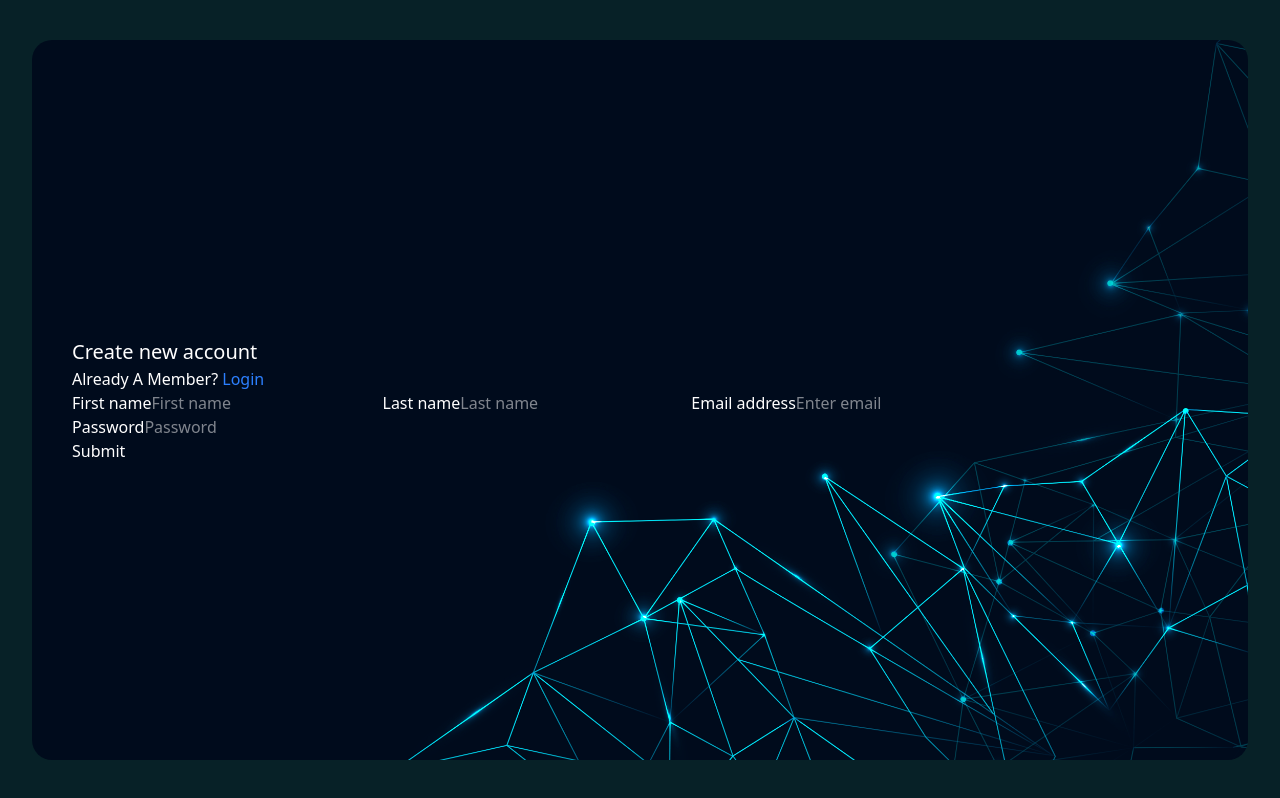
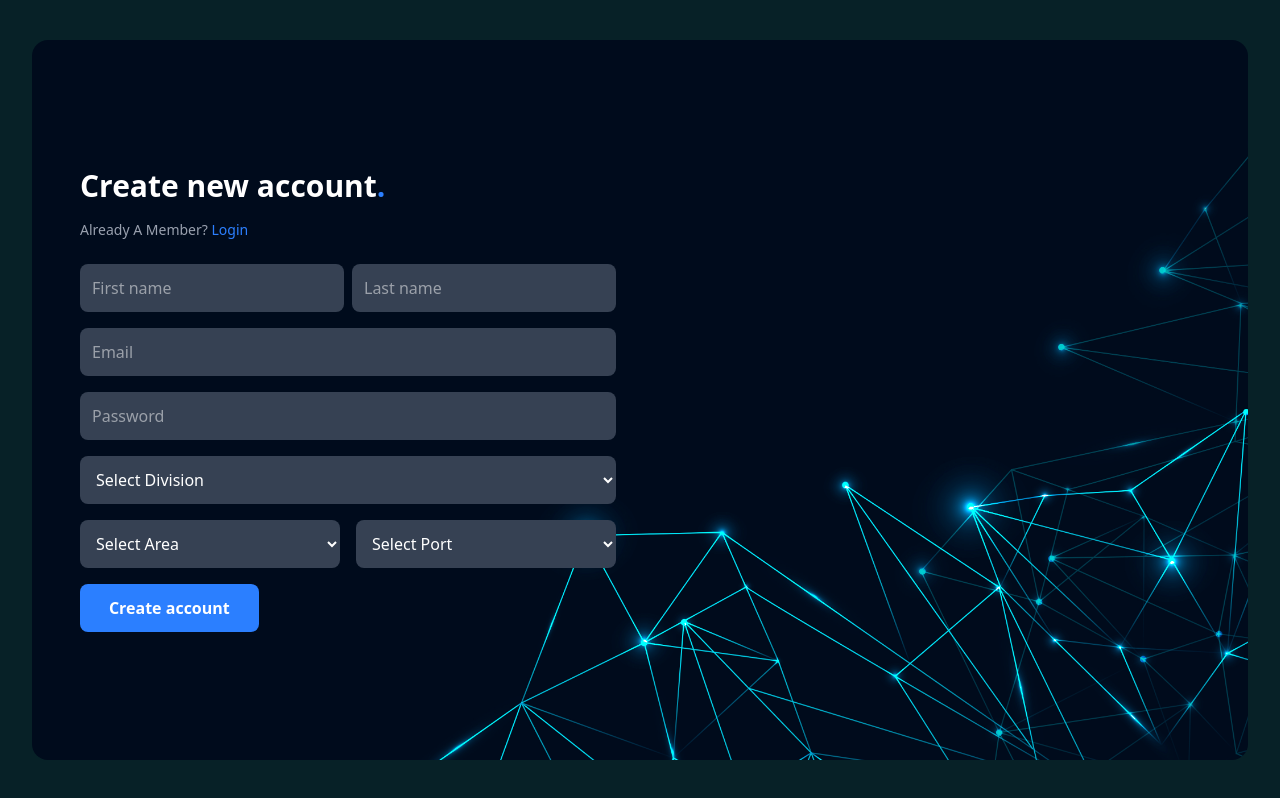
Before and after one commit to Tarikul3639/ELECTRIFIERS, a React (Vite) app in the folder Client/: page /registration in a window 1280 px wide. Built offline with nearby package versions, Linux system fonts and the light colour scheme.

Commit message:
Login & Registration

```diff
--- a/Client/package.json
+++ b/Client/package.json
@@ -13,6 +13,7 @@
     "@tailwindcss/vite": "^4.0.9",
     "react": "^19.0.0",
     "react-dom": "^19.0.0",
+    "react-router-dom": "^7.4.0",
     "tailwindcss": "^4.0.9"
   },
   "devDependencies": {
--- a/Client/src/App/App.jsx
+++ b/Client/src/App/App.jsx
@@ -1,11 +1,17 @@
-import Registration from '../Page/Registration.jsx';
+import { BrowserRouter, Routes, Route } from "react-router-dom";
+import Login from "../Page/Login.jsx";
+import Registration from "../Page/Registration.jsx";
+
 function App() {
-
   return (
-    <>
-      <Registration></Registration>
-    </>
-  )
+    <BrowserRouter>
+      <Routes>
+        <Route path="/" element={<Login />} />
+        <Route path="/login" element={<Login />} />
+        <Route path="/registration" element={<Registration />} />
+      </Routes>
+    </BrowserRouter>
+  );
 }
 
-export default App
+export default App;
--- /dev/null
+++ b/Client/src/Page/Login.jsx
@@ -0,0 +1,83 @@
+import background from "../assets/Image/background.jpg";
+import { useNavigate } from "react-router-dom";
+import { useState } from "react";
+
+const Login = () => {
+  const navigate = useNavigate();
+  const [rememberMe, setRememberMe] = useState(true);
+
+  const handleClickForRegistration = () => {
+    navigate("/registration");
+  };
+
+  const handleForgotPassword = () => {
+    // Navigate to the Forgot Password page (you can create this page later)
+    navigate("/forgot-password");
+  };
+
+  const handleRememberMeChange = () => {
+    setRememberMe(!rememberMe);
+  };
+
+  return (
+    <div
+      className="min-h-screen w-full sm:min-h-[90vh] sm:w-[95vw] bg-[#004355] bg-cover bg-center bg-no-repeat sm:bg-fixed sm:rounded-2xl flex flex-col justify-center p-4 sm:p-6 overflow-hidden"
+      style={{ backgroundImage: `url(${background})` }}
+    >
+      {/* Left side */}
+      <div className="w-full sm:w-2/3 lg:w-2/4 p-6">
+        <h1 className="text-2xl sm:text-3xl font-bold mb-4">
+          Access your account<span className="text-blue-500">.</span>
+        </h1>
+        <p className="text-gray-400 text-sm mb-6">
+          Don&apos;t have an account?{" "}
+          <span
+            className="text-blue-500 cursor-pointer"
+            onClick={handleClickForRegistration}
+          >
+            Sign up
+          </span>
+        </p>
+        <form className="space-y-5">
+            <input
+              type="email"
+              placeholder="Email"
+              className="w-full p-3 bg-gray-700 text-white rounded-lg focus:outline-none"
+            />
+            <input
+              type="password"
+              placeholder="Password"
+              className="w-full p-3 bg-gray-700 text-white rounded-lg focus:outline-none"
+            />
+            <div className="flex items-center justify-between">
+              <div className="flex items-center">
+                <input
+                  type="checkbox"
+                  checked={rememberMe}
+                  onChange={handleRememberMeChange}
+                  className="w-4 h-4 border-2 border-gray-500 rounded-sm checked:bg-blue-1200 focus:outline-none"
+                />
+                <span className="pl-2 text-gray-200 text-sm">Remember me</span>
+              </div>
+              <div className="text-right">
+                <span
+                  className="text-blue-500 text-sm cursor-pointer"
+                  onClick={handleForgotPassword}
+                >
+                  Forgot Password?
+                </span>
+              </div>
+            </div>
+            <button
+              type="submit"
+              className="sm:w-1/3 md:w-1/3 lg:w-2/4 p-3 rounded-lg hover:bg-blue-600 cursor-pointer bg-blue-500 text-white text-xs sm:text-base font-sans font-semibold"
+            >
+              Login account
+            </button>
+        </form>
+      </div>
+    </div>
+  );
+};
+
+export default Login;
--- a/Client/src/Page/Registration.jsx
+++ b/Client/src/Page/Registration.jsx
@@ -1,29 +1,174 @@
-//Client\src\Page\Login.jsx
-import background from '../assets/Image/background.jpg';
+import background from "../assets/Image/background.jpg";
+import { useNavigate } from "react-router-dom";
+import { useState } from "react";
+
 const Registration = () => {
+  const navigate = useNavigate();
+  const [division, setDivision] = useState("");
+  const [area, setArea] = useState("");
+  const [port, setPort] = useState("");
+
+  const handleClickForLogin = () => {
+    navigate("/login");
+  };
+
+  // Example data, replace with actual values
+  const divisions = ["Dhaka", "Chittagong", "Rajshahi", "Khulna"];
+  const areas = {
+    Dhaka: ["Dhanmondi", "Uttara", "Gulshan"],
+    Chittagong: ["Pahartali", "Nasirabad", "Halishahar"],
+    Rajshahi: ["Rajpara", "Boalia", "Shalbagan"],
+    Khulna: ["Sonadanga", "Khalishpur", "Daulatpur"],
+  };
+
+  const ports = {
+    Dhanmondi: ["Port A", "Port B", "Port C"],
+    Uttara: ["Port D", "Port E", "Port F"],
+    Gulshan: ["Port G", "Port H", "Port I"],
+    Pahartali: ["Port J", "Port K", "Port L"],
+    Nasirabad: ["Port M", "Port N", "Port O"],
+    Halishahar: ["Port P", "Port Q", "Port R"],
+    Rajpara: ["Port S", "Port T", "Port U"],
+    Boalia: ["Port V", "Port W", "Port X"],
+    Shalbagan: ["Port Y", "Port Z", "Port AA"],
+    Sonadanga: ["Port AB", "Port AC", "Port AD"],
+    Khalishpur: ["Port AE", "Port AF", "Port AG"],
+    Daulatpur: ["Port AH", "Port AI", "Port AJ"],
+  };
+
+  const handleDivisionChange = (e) => {
+    setDivision(e.target.value);
+    setArea(""); // Reset area when division changes
+    setPort(""); // Reset port when division changes
+  };
+
+  const handleAreaChange = (e) => {
+    setArea(e.target.value);
+    setPort(""); // Reset port when area changes
+  };
+
   return (
-        <div className="h-[90%] w-[95%] bg-[#004355] bg-cover bg-center rounded-[20px] flex flex-col justify-center p-[40px]"
+    <div
+      className="h-screen w-screen sm:h-[90vh] sm:w-[95vw] bg-[#004355] bg-cover bg-center bg-no-repeat bg-fixed rounded-2xl flex flex-col justify-center p-2 sm:p-6 overflow-hidden"
       style={{ backgroundImage: `url(${background})` }}
     >
-            <h1 className='text-[20px]'>Create new account</h1>
-            <p>Already A Member? <span className="text-blue-500 cursor-pointer ">Login</span></p>
+      {/* Left side */}
+      <div className="w-full sm:w-2/3 md:w-2/3 lg:w-2/4 p-6">
+        <h1 className="text-2xl sm:text-3xl font-bold mb-4">
+          Create new account<span className="text-blue-500">.</span>
+        </h1>
+        <p className="text-gray-400 text-sm mb-6">
+          Already A Member?{" "}
+          <span
+            className="text-blue-500 cursor-pointer"
+            onClick={handleClickForLogin}
+          >
+            Login
+          </span>
+        </p>
         <form>
-                <div className="form-group">
-                    <label>First name</label>
-                    <input type="text" className="form-control" placeholder="First name" />
-                    <label>Last name</label>
-                    <input type="text" className="form-control" placeholder="Last name" />
-                    <label>Email address</label>
-                    <input type="email" className="form-control" placeholder="Enter email" />
+          <div className="space-y-4">
+            {/* First and Last Name Inputs */}
+            <div className="flex flex-col sm:flex-row space-x-2 space-y-4 sm:space-y-0">
+              <input
+                type="text"
+                placeholder="First name"
+                className="w-full sm:w-1/2 p-2 sm:p-3  bg-gray-700 text-white rounded-lg focus:outline-none"
+              />
+              <input
+                type="text"
+                placeholder="Last name"
+                className="w-full sm:w-1/2 p-2 sm:p-3 bg-gray-700 text-white rounded-lg focus:outline-none"
+              />
             </div>
-                <div className="form-group">
-                    <label>Password</label>
-                    <input type="password" className="form-control" placeholder="Password" />
+
+            {/* Email and Password Inputs */}
+            <input
+              type="email"
+              placeholder="Email"
+              className="w-full p-2 sm:p-3 bg-gray-700 text-white rounded-lg focus:outline-none"
+            />
+            <input
+              type="password"
+              placeholder="Password"
+              className="w-full p-2 sm:p-3 bg-gray-700 text-white rounded-lg focus:outline-none"
+            />
+
+            {/* Address Section */}
+
+            <div className="w-full">
+              <select
+                id="division"
+                value={division}
+                onChange={handleDivisionChange}
+                className="w-full p-2 sm:p-3 bg-gray-700 text-white rounded-lg focus:outline-none"
+              >
+                <option value="">Select Division</option>
+                {divisions.map((div, index) => (
+                  <option key={index} value={div}>
+                    {div}
+                  </option>
+                ))}
+              </select>
             </div>
-                <button type="submit" className="btn btn-primary">Submit</button>
+            <div className="flex space-x-4">
+              <div className="w-full sm:w-1/2">
+                <select
+                  id="area"
+                  value={area}
+                  onChange={handleAreaChange}
+                  className="w-full p-2 sm:p-3 bg-gray-700 text-white rounded-lg focus:outline-none"
+                >
+                  <option value="" className="-gray-300">
+                    Select Area
+                  </option>
+                  {division &&
+                    areas[division]?.map((area, index) => (
+                      <option key={index} value={area}>
+                        {area}
+                      </option>
+                    ))}
+                </select>
+              </div>
+              {/* Port Select */}
+              <div className="w-full sm:w-1/2">
+                <select
+                  id="port"
+                  value={port}
+                  onChange={(e) => setPort(e.target.value)}
+                  className="w-full p-2 sm:p-3 bg-gray-700 text-white rounded-lg focus:outline-none"
+                >
+                  <option
+                    value=""
+                    className={`${
+                      !division || !area ? "text-gray-300" : "text-white"
+                    }`}
+                  >
+                    Select Port
+                  </option>
+                  {division &&
+                    area &&
+                    ports[area]?.map((port, index) => (
+                      <option key={index} value={port} className="text-white">
+                        {port}
+                      </option>
+                    ))}
+                </select>
+              </div>
+            </div>
+
+            {/* Submit Button */}
+            <button
+              type="submit"
+              className="w-1/2 sm:w-1/3 py-3 px-3 rounded-lg hover:bg-blue-600 cursor-pointer bg-blue-500 text-white text-xs sm:text-base font-sans font-semibold"
+            >
+              Create account
+            </button>
+          </div>
         </form>
       </div>
-    )
-}
+    </div>
+  );
+};
 
 export default Registration;
--- a/Client/src/index.css
+++ b/Client/src/index.css
@@ -1,10 +1,15 @@
 @import "tailwindcss";
 
-html, body {
-    background-color:#072127;
+html,
+body {
+    background-color: #072127;
     height: 100%;
     margin: 0;
     padding: 0;
+    user-select: none;
+    -webkit-user-select: none;
+    -moz-user-select: none;
+    -ms-user-select: none;
 }
 
 #root {
```
Also changed, not shown: 1 other file (tests, documents, lock files or other folders). Lines whose indentation alone changed are shown as unchanged.
